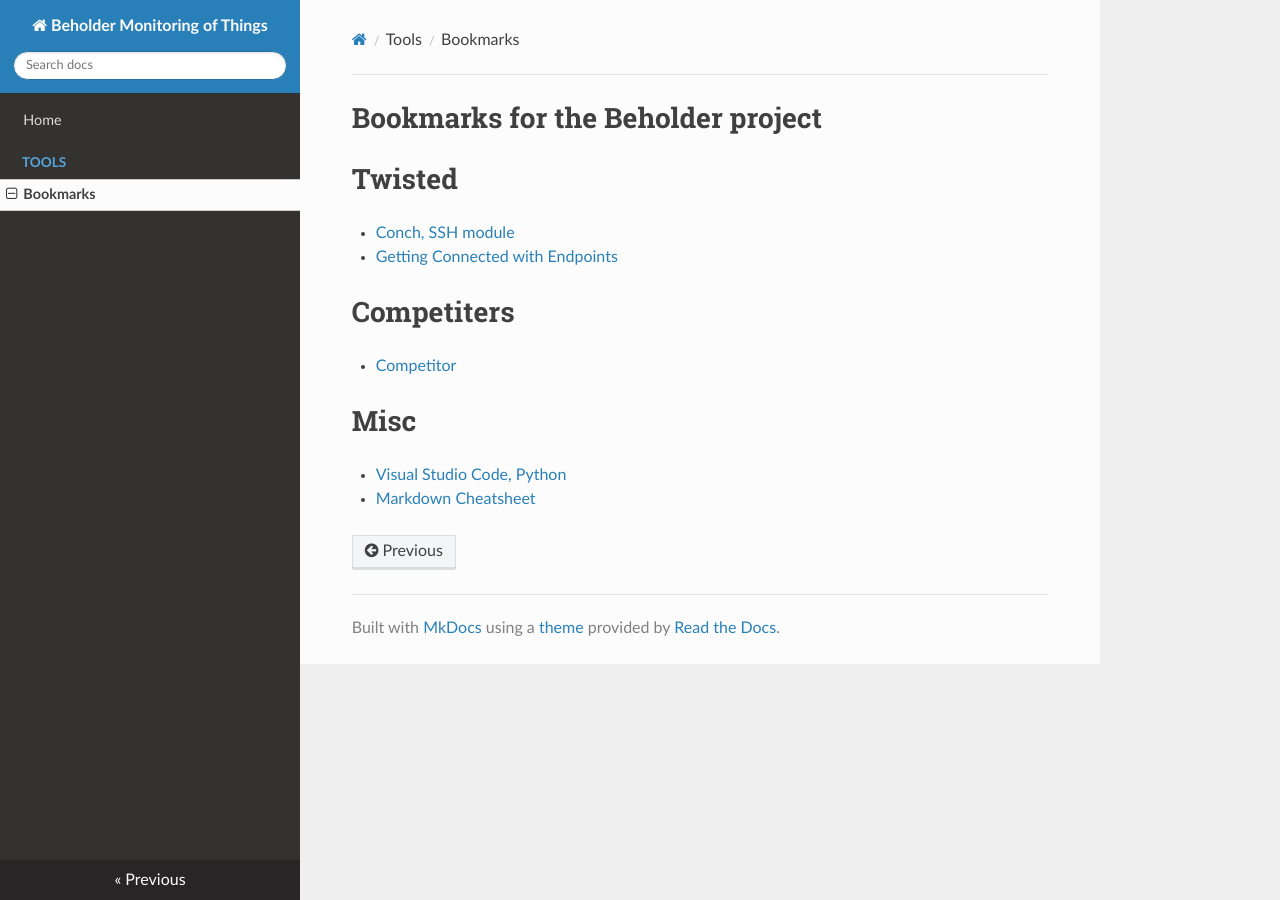
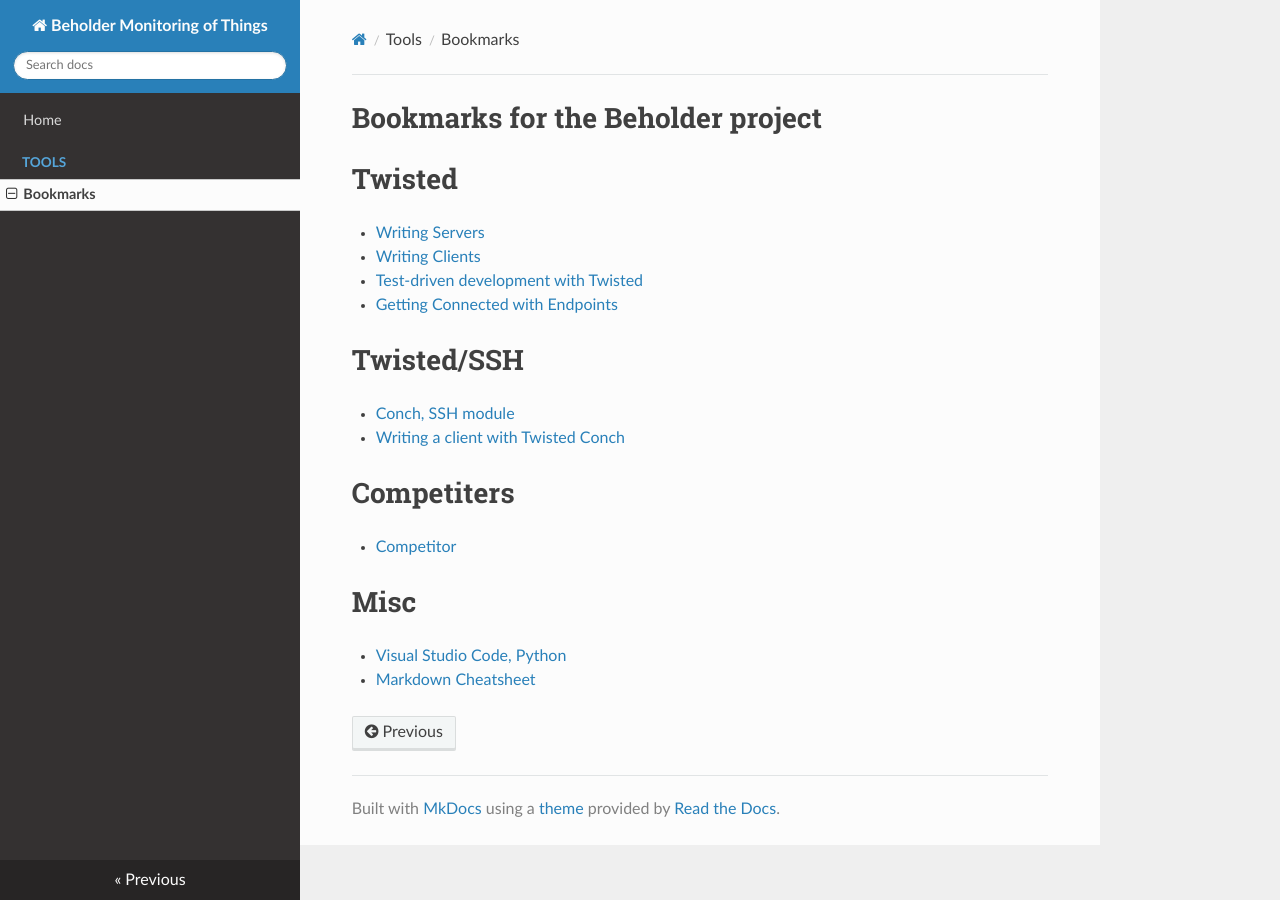
Before and after one commit to Janvanoorschot/beholder, an MkDocs documentation site: the page built from docs/bookmarks.md, in a window 1280 px wide. Built offline with MkDocs 1.6.1, drawn with Linux system fonts in a browser that asks for light colours; nearby versions of some CDN libraries.

Commit message:
Working on first networking code.

```diff
--- a/docs/bookmarks.md
+++ b/docs/bookmarks.md
@@ -2,8 +2,14 @@
 
 # Twisted
 
+* [Writing Servers](https://twistedmatrix.com/documents/current/core/howto/servers.html)
+* [Writing Clients](https://twistedmatrix.com/documents/current/core/howto/clients.html)
+* [Test-driven development with Twisted](https://twistedmatrix.com/documents/current/core/howto/trial.html)
+* [Getting Connected with Endpoints](https://twistedmatrix.com/documents/current/core/howto/endpoints.html)
+
+# Twisted/SSH
 * [Conch, SSH module](https://twistedmatrix.com/documents/current/conch/)
-* [Getting Connected with Endpoints](https://twistedmatrix.com/documents/current/core/howto/endpoints.html)
+* [Writing a client with Twisted Conch](https://twistedmatrix.com/documents/current/conch/howto/conch_client.html)
 
 # Competiters
 
```
Also changed, not shown: 2 other files.
